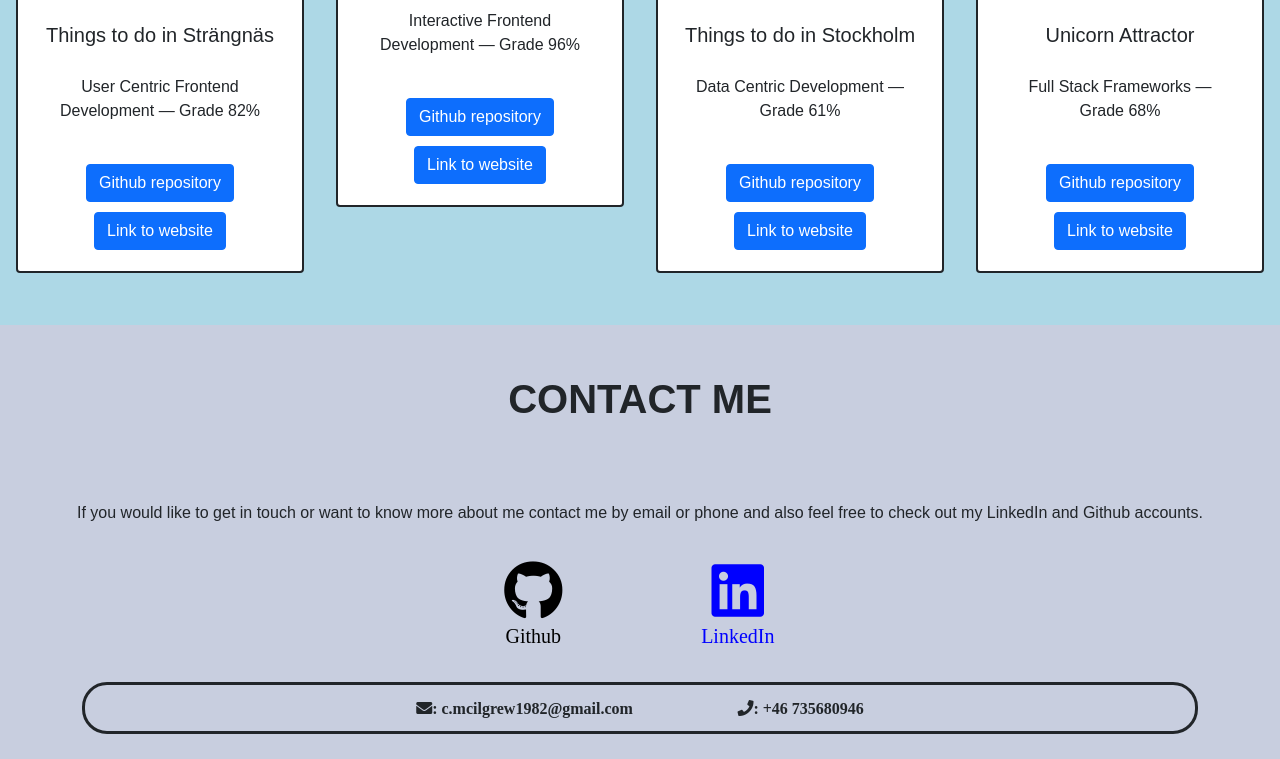
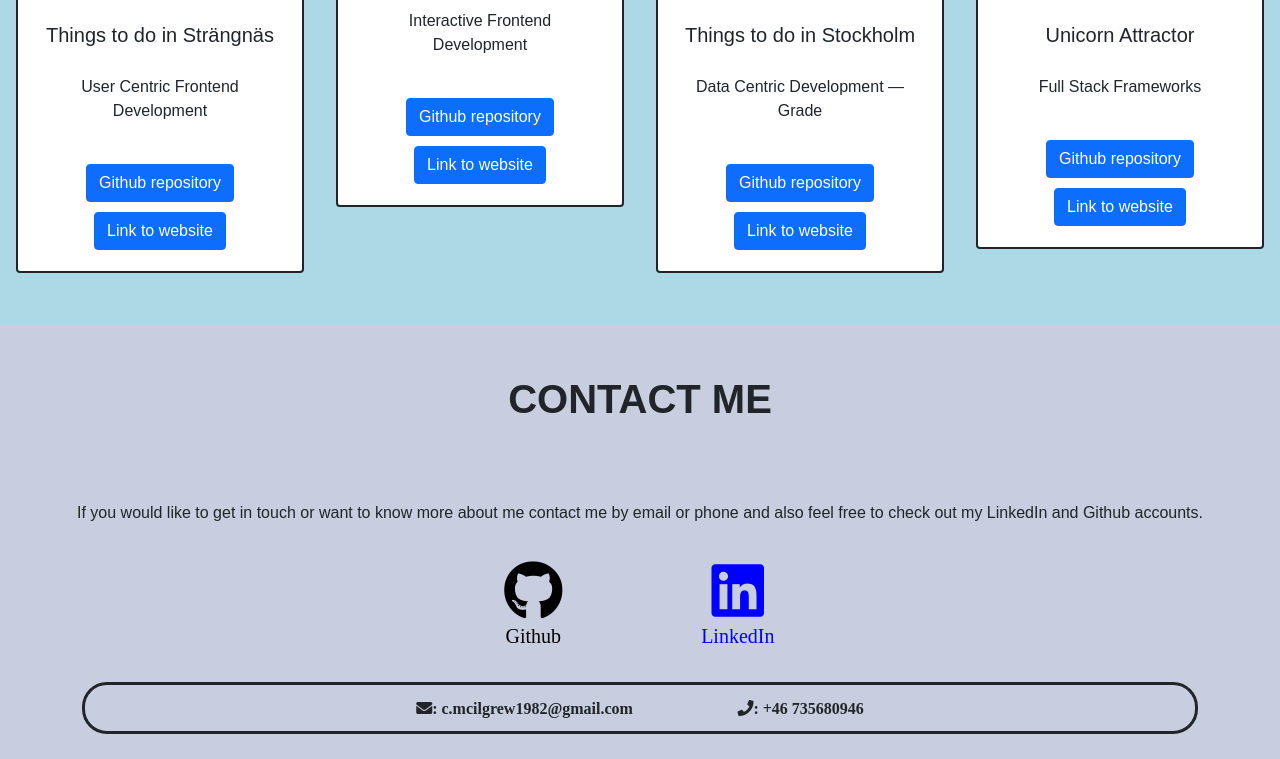
Before and after one commit to kososwede/my-portfolio, a plain HTML site: page index.html in a window 1280 px wide. Shown: the part 1632-2391 px from the top of the page. Drawn offline with nearby package versions, Linux system fonts and the light colour scheme.

Commit message:
removed grades from projects

```diff
--- a/index.html
+++ b/index.html
@@ -107,9 +107,7 @@
               <img src="images/Project1.png" class="card-img-top" alt="..." />
               <div class="card-body">
                 <h5 class="card-title">Things to do in Strängnäs</h5>
-                <p class="card-text">
-                  User Centric Frontend Development — Grade 82%
-                </p>
+                <p class="card-text">User Centric Frontend Development</p>
                 <a
                   href="https://github.com/kososwede/first-project"
                   class="btn btn-primary"
@@ -129,9 +127,7 @@
               <img src="images/Project2.png" class="card-img-top" alt="..." />
               <div class="card-body">
                 <h5 class="card-title">Mix 'n' Match</h5>
-                <p class="card-text">
-                  Interactive Frontend Development — Grade 96%
-                </p>
+                <p class="card-text">Interactive Frontend Development</p>
                 <a
                   href="https://github.com/kososwede/ms2"
                   class="btn btn-primary"
@@ -151,7 +147,7 @@
               <img src="images/Project3.png" class="card-img-top" alt="..." />
               <div class="card-body">
                 <h5 class="card-title">Things to do in Stockholm</h5>
-                <p class="card-text">Data Centric Development — Grade 61%</p>
+                <p class="card-text">Data Centric Development — Grade</p>
                 <a
                   href="https://github.com/kososwede/ms3.git"
                   class="btn btn-primary"
@@ -171,7 +167,7 @@
               <img src="images/Project4.png" class="card-img-top" alt="..." />
               <div class="card-body">
                 <h5 class="card-title">Unicorn Attractor</h5>
-                <p class="card-text">Full Stack Frameworks — Grade 68%</p>
+                <p class="card-text">Full Stack Frameworks</p>
                 <a
                   href="https://github.com/kososwede/project-4-new"
                   class="btn btn-primary"
```
